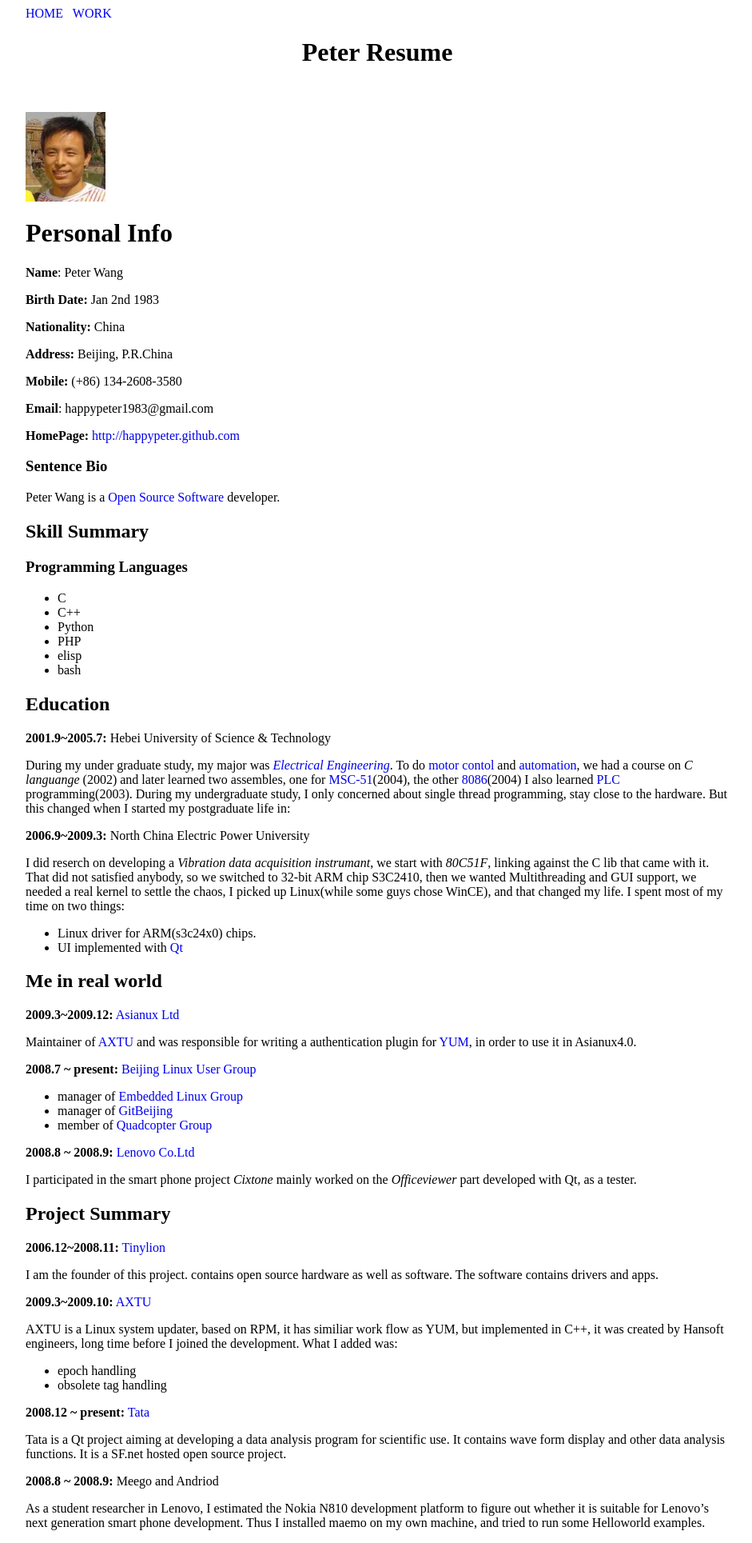
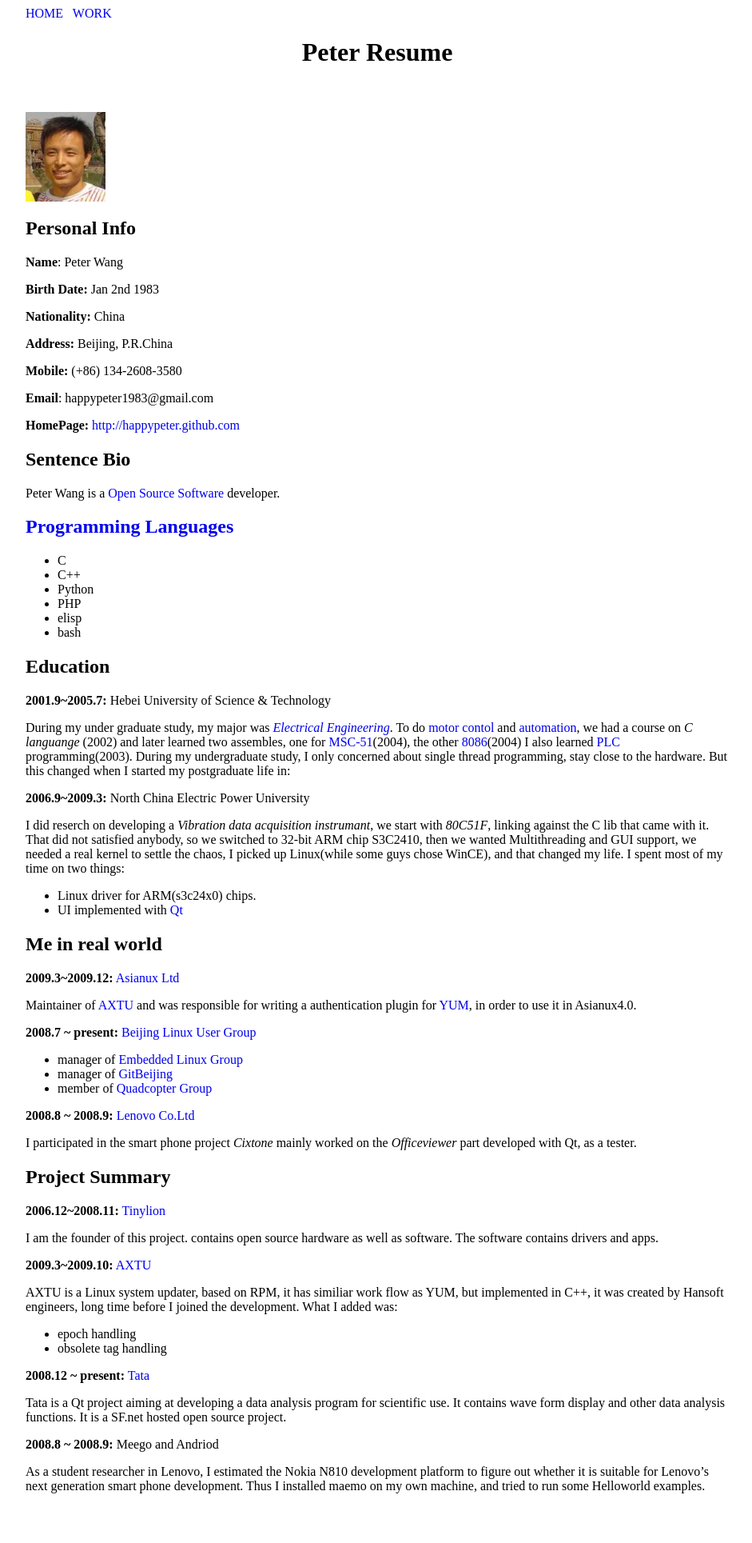
Before and after one commit to happypeter/happypeter.github.com, a Jekyll site: the page built from resume.md, in a window 1280 px wide. Shown: the whole page at 80% size, without its empty margins (168-1109 px from the left). Built offline with Jekyll 4.4.1, drawn with Linux system fonts in a browser that asks for light colours; Markdown is read by kramdown in place of the engine named in the settings; comment, search, counter and statistics services are not loaded; after the commit the page ends 1883 px from its top, so only the background shows below that.

```diff
--- a/resume.md
+++ b/resume.md
@@ -3,7 +3,8 @@ layout: post
 title: Peter Resume
 ---
 <img src="./images/peter.jpg" alt="Peter Face" />
-# Personal Info
+
+## Personal Info
 
 **Name**: Peter Wang
 
@@ -19,15 +20,13 @@ title: Peter Resume
 
 **HomePage:** <http://happypeter.github.com>
 
-### Sentence Bio
+## Sentence Bio
 
 Peter Wang is a [Open Source Software][oss] developer.
 
 [oss]:http://en.wikipedia.org/wiki/Open_source
 
-## Skill Summary
-
-### Programming Languages
+## [Programming Languages][languanges]
 
  - C
  - C++
@@ -37,7 +36,6 @@ Peter Wang is a [Open Source Software][oss] developer.
  - bash
 
 ## Education
-
 
 __2001.9~2005.7:__ Hebei University of Science & Technology
 
```
Also changed, not shown: other parts of resume.md (+1 -0 lines).
